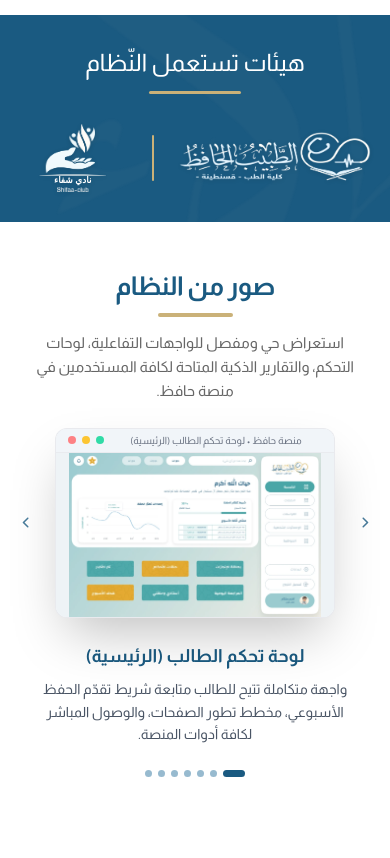
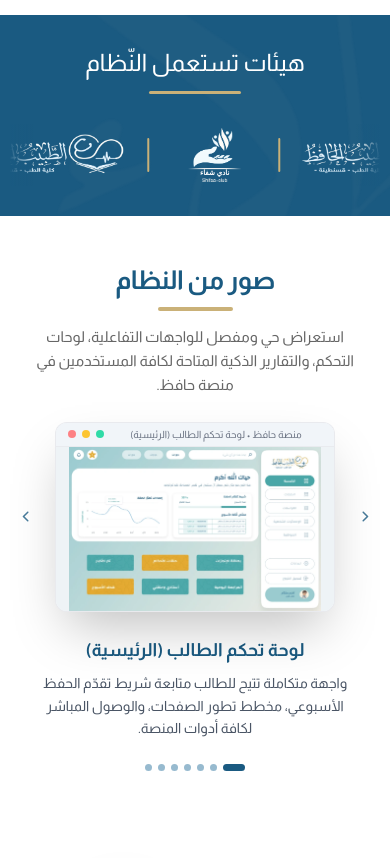
Before and after one commit to lo-ucif/hafez-web, a React (Vite) app: page / in a window 390 px wide. Shown: the part 6620-7478 px from the top of the page. Built offline with nearby package versions, Linux system fonts and the light colour scheme.

Commit message:
feat: add Organisations component to display partner institutions

```diff
--- a/src/components/home/Organisations.tsx
+++ b/src/components/home/Organisations.tsx
@@ -47,21 +47,14 @@ export default function Organisations() {
         />
       </motion.div>
 
-      {/* Partner Logos matching Figma node 196:464 */}
-      <motion.div
-        initial={{ opacity: 0, scale: 0.96 }}
-        whileInView={{ opacity: 1, scale: 1 }}
-        viewport={{ once: true }}
-        transition={{ duration: 0.5, delay: 0.12 }}
-        className="flex flex-wrap items-center justify-center gap-6 sm:gap-[32px] md:gap-[40px] relative shrink-0 w-full z-10"
+      {/* Desktop & Tablet: Static side-by-side logos matching Figma */}
+      <div
+        className="hidden sm:flex items-center justify-center gap-6 sm:gap-[32px] md:gap-[40px] relative shrink-0 w-full z-10"
         data-node-id="196:464"
       >
         {/* Right (in RTL): نادي الطبيب الحافظ - كلية الطب قسنطينة */}
-        <motion.div
-          whileHover={{ scale: 1.05 }}
-          whileTap={{ scale: 0.97 }}
-          transition={{ duration: 0.2 }}
-          className="h-[52px] sm:h-[60px] md:h-[65px] w-auto max-w-[200px] relative shrink-0 cursor-pointer flex items-center justify-center"
+        <div
+          className="h-[52px] sm:h-[60px] md:h-[65px] w-auto max-w-[200px] relative shrink-0 flex items-center justify-center"
           data-node-id="375:81"
           data-name="Cover-الطبيب-الحافظ_2-removebg-preview 2"
         >
@@ -70,7 +63,7 @@ export default function Organisations() {
             className="h-full w-auto object-contain block select-none drop-shadow-sm pointer-events-none"
             src={IMAGES.orgTabibHafez}
           />
-        </motion.div>
+        </div>
 
         {/* Center: Vertical Golden Divider */}
         <div
@@ -80,11 +73,8 @@ export default function Organisations() {
         />
 
         {/* Left (in RTL): نادي شفاء (Shifaa Club) */}
-        <motion.div
-          whileHover={{ scale: 1.05 }}
-          whileTap={{ scale: 0.97 }}
-          transition={{ duration: 0.2 }}
-          className="h-[68px] sm:h-[78px] md:h-[88px] w-auto max-w-[170px] relative shrink-0 cursor-pointer flex items-center justify-center"
+        <div
+          className="h-[68px] sm:h-[78px] md:h-[88px] w-auto max-w-[170px] relative shrink-0 flex items-center justify-center"
           data-node-id="375:62"
           data-name="logo 3"
         >
@@ -93,8 +83,56 @@ export default function Organisations() {
             className="h-full w-auto object-contain block select-none drop-shadow-sm pointer-events-none"
             src={IMAGES.orgShifaaLogo}
           />
+        </div>
+      </div>
+
+      {/* Mobile Mode: Infinite Loop Marquee (Right to Left) */}
+      <div
+        className="sm:hidden w-full overflow-hidden relative z-10 py-1 select-none"
+        dir="ltr"
+        aria-label="هيئات شريكة"
+      >
+        {/* Soft edge gradient fades */}
+        <div className="absolute top-0 bottom-0 left-0 w-6 bg-gradient-to-r from-[#1a5a81] to-transparent z-20 pointer-events-none" />
+        <div className="absolute top-0 bottom-0 right-0 w-6 bg-gradient-to-l from-[#1a5a81] to-transparent z-20 pointer-events-none" />
+
+        <motion.div
+          animate={{ x: ["0%", "-50%"] }}
+          transition={{
+            duration: 12,
+            repeat: Infinity,
+            ease: "linear",
+          }}
+          className="flex items-center w-max gap-5 will-change-transform"
+        >
+          {[0, 1, 2, 3].map((setIndex) => (
+            <div key={setIndex} className="flex items-center gap-5 shrink-0">
+              <div className="h-[44px] w-auto max-w-[155px] flex items-center justify-center shrink-0">
+                <img
+                  alt="شعار نادي الطبيب الحافظ"
+                  className="h-full w-auto object-contain block select-none"
+                  src={IMAGES.orgTabibHafez}
+                />
+              </div>
+              <div
+                className="h-[34px] w-[2px] bg-[#cab178] rounded-full shrink-0"
+                aria-hidden="true"
+              />
+              <div className="h-[54px] w-auto max-w-[125px] flex items-center justify-center shrink-0">
+                <img
+                  alt="شعار نادي شفاء"
+                  className="h-full w-auto object-contain block select-none"
+                  src={IMAGES.orgShifaaLogo}
+                />
+              </div>
+              <div
+                className="h-[34px] w-[2px] bg-[#cab178] rounded-full shrink-0"
+                aria-hidden="true"
+              />
+            </div>
+          ))}
         </motion.div>
-      </motion.div>
+      </div>
     </section>
   );
 }
```
